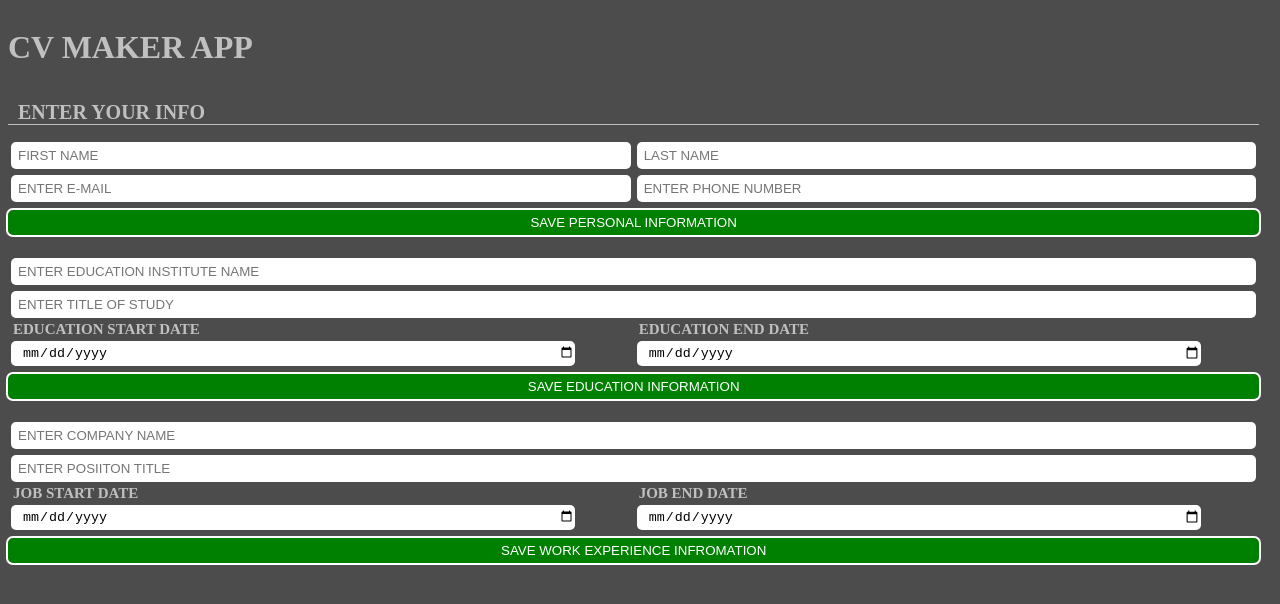
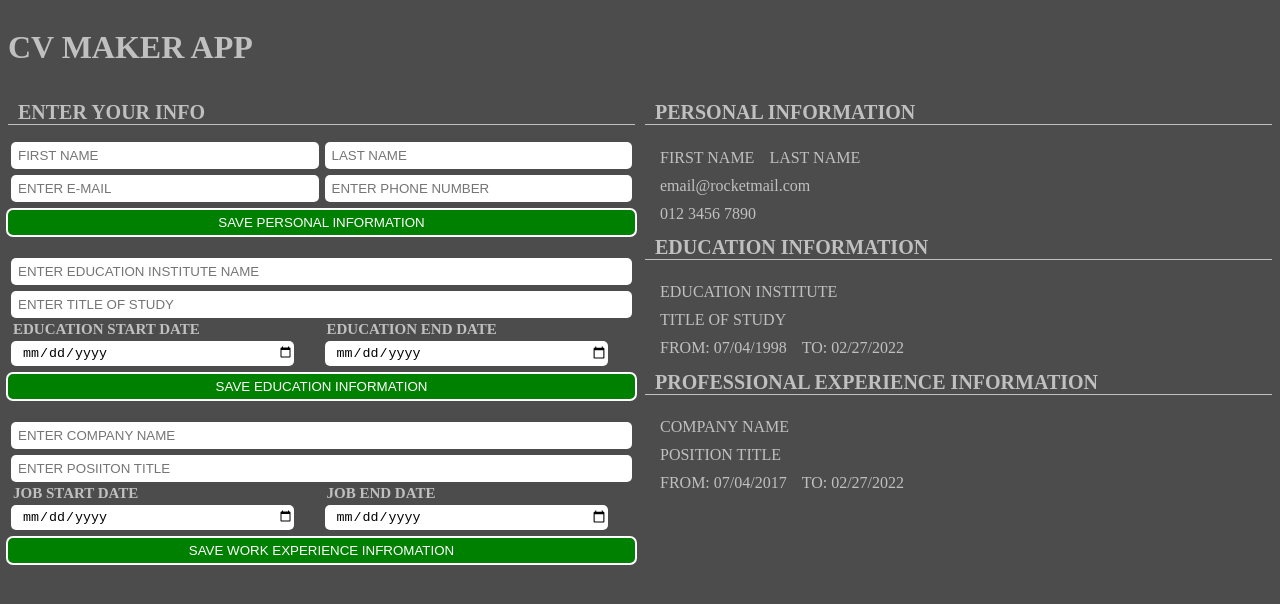
Before and after one commit to Maii0407/cv-project-react, a React (Create React App) app: page / in a window 1280 px wide. Shown: the top 604 px of the page. Built offline with nearby package versions, Linux system fonts and the light colour scheme.

Commit message:
completed refatoring the code to functional components UI side of the project, whats left is implementing the logic side of the project. going to learn how to create react forms using functional components hooks first

```diff
--- a/src/App.js
+++ b/src/App.js
@@ -11,6 +11,18 @@ import './App.css';
 const App = () => {
   const [ firstName, setFirstName ] = useState( 'FIRST NAME' );
   const [ lastName, setLastName ] = useState( 'LAST NAME' );
+  const [ email, setEmail ] = useState( 'email@rocketmail.com' );
+  const [ phoneNum, setPhoneNum ] = useState( '012 3456 7890' );
+
+  const [ schoolName, setSchoolName ] = useState( 'EDUCATION INSTITUTE' );
+  const [ studyTitle, setStudyTitle ] = useState( 'TITLE OF STUDY' );
+  const [ eduStartDate, setEduStartDate ] = useState( '07/04/1998' );
+  const [ eduEndDate, setEduEndDate ] = useState( '02/27/2022' );
+
+  const [ companyName, setCompanyName ] = useState( 'COMPANY NAME' );
+  const [ positionTitle, setPositionTitle ] = useState( 'POSITION TITLE' );
+  const [ workStartDate, setWorkStartDate ] = useState( '07/04/2017' );
+  const [ workEndDate, setWorkEndDate ] = useState( '02/27/2022' );
 
   return (
     <div className='main-container'>
@@ -22,6 +34,20 @@ const App = () => {
           <EduForm/>
           <WorkForm/>
         </div>
+        <ExampleCV
+        firstName={ firstName }
+        lastName={ lastName }
+        email={ email }
+        phoneNum={ phoneNum }
+        schoolName={ schoolName }
+        studyTitle={ studyTitle }
+        eduStartDate={ eduStartDate }
+        eduEndDate={ eduEndDate }
+        companyName={ companyName }
+        positionTitle={ positionTitle }
+        workStartDate={ workStartDate }
+        workEndDate={ workEndDate }
+        />
       </div>
     </div>
   )
--- a/src/components/ExampleCV.js
+++ b/src/components/ExampleCV.js
@@ -12,40 +12,24 @@ const ExampleCV = ( props ) => {
         <p>{ props.firstName }</p>
         <p>{ props.lastName }</p>
       </div>
+      <p>{ props.email }</p>
+      <p>{ props.phoneNum }</p>
+      <Header text='EDUCATION INFORMATION'/>
+      <p>{ props.schoolName }</p>
+      <p>{ props.studyTitle }</p>
+      <div className='dates'>
+        <p>FROM: { props.eduStartDate }</p>
+        <p>TO: { props.eduEndDate }</p>
+      </div>
+      <Header text='PROFESSIONAL EXPERIENCE INFORMATION'/>
+      <p>{ props.companyName }</p>
+      <p>{ props.positionTitle }</p>
+      <div className='dates'>
+        <p>FROM: { props.workStartDate }</p>
+        <p>TO: { props.workEndDate }</p>
+      </div>
     </div>
   )
 };
 
 export { ExampleCV }
-
-/*
-class ExampleCV extends Component {
-    render() {
-        return (
-            <div className="cv-container">
-                <Header text='PERSONAL INFORMATION'/>
-                <div className="userName">
-                    <p key={ this.props.fnArray[0].id }>{ this.props.fnArray[0].text }</p>
-                    <p key={ this.props.lnArray[0].id }>{ this.props.lnArray[0].text }</p>
-                </div>
-                <p key={ this.props.eArray[0].id }>{ this.props.eArray[0].text }</p>
-                <p key={ this.props.pnArray[0].id }>{ this.props.pnArray[0].text }</p>
-                <Header text='EDUCATION INFORMATION'/>
-                <p key={ this.props.snArray[0].id }>{ this.props.snArray[0].text }</p>
-                <p key={ this.props.stArray[0].id }>{ this.props.stArray[0].text }</p>
-                <div className="dates">
-                    <p key={ this.props.esdArray[0].id }>From: { this.props.esdArray[0].text }</p>
-                    <p key={ this.props.eedArray[0].id }>To: { this.props.eedArray[0].text }</p>
-                </div>
-                <Header text='PROFESSIONAL EXPERINCE INFORMATION'/>
-                <p key={ this.props.cnArray[0].id }>{ this.props.cnArray[0].text }</p>
-                <p key={ this.props.ptArray[0].id }>{ this.props.ptArray[0].text }</p>
-                <div className="dates">
-                    <p key={ this.props.wsdArray[0].id }>From: { this.props.wsdArray[0].text }</p>
-                    <p key={ this.props.wedArray[0].id }>To: { this.props.wedArray[0].text }</p>
-                </div>
-            </div>
-        )
-    }
-}
-*/
```
